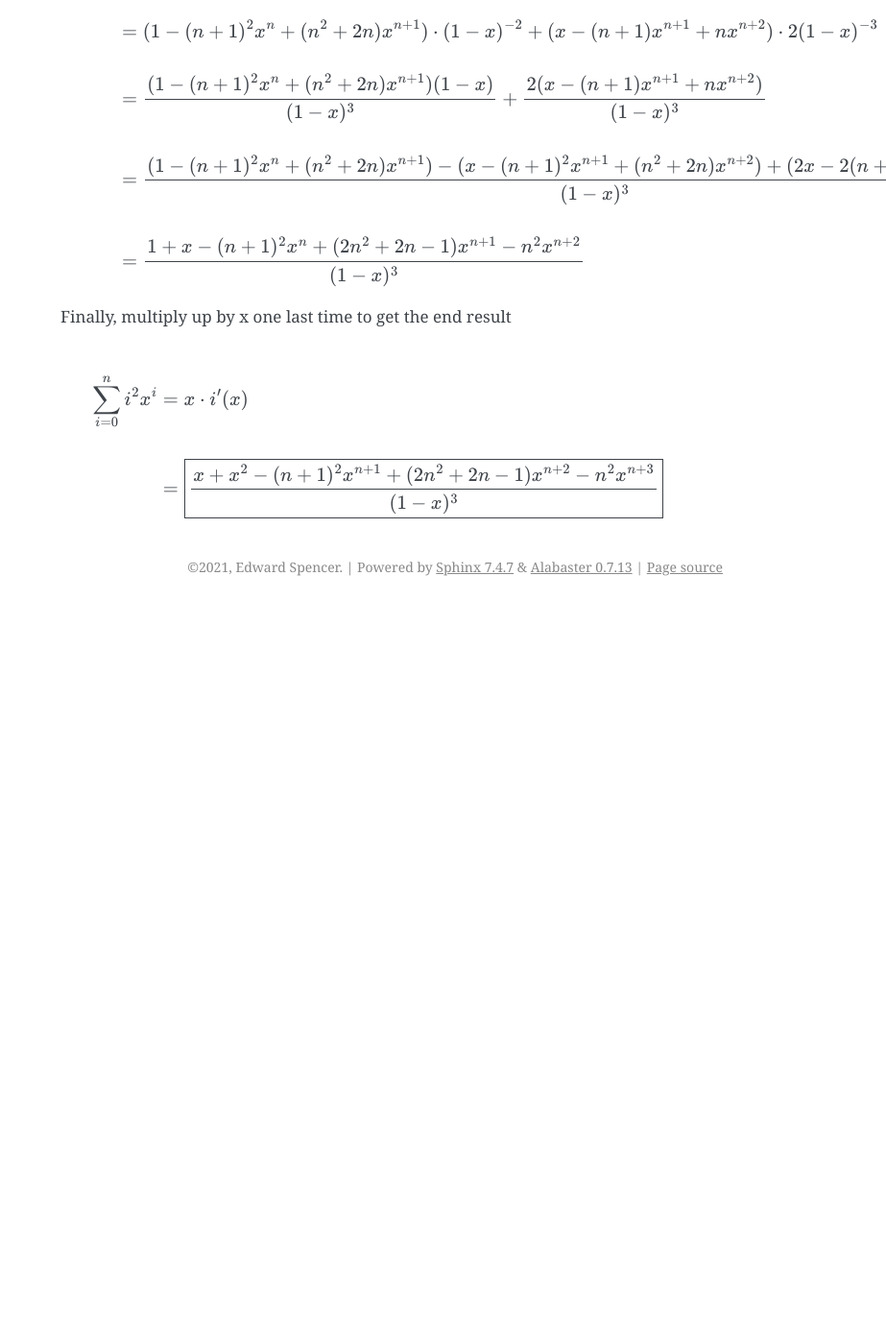
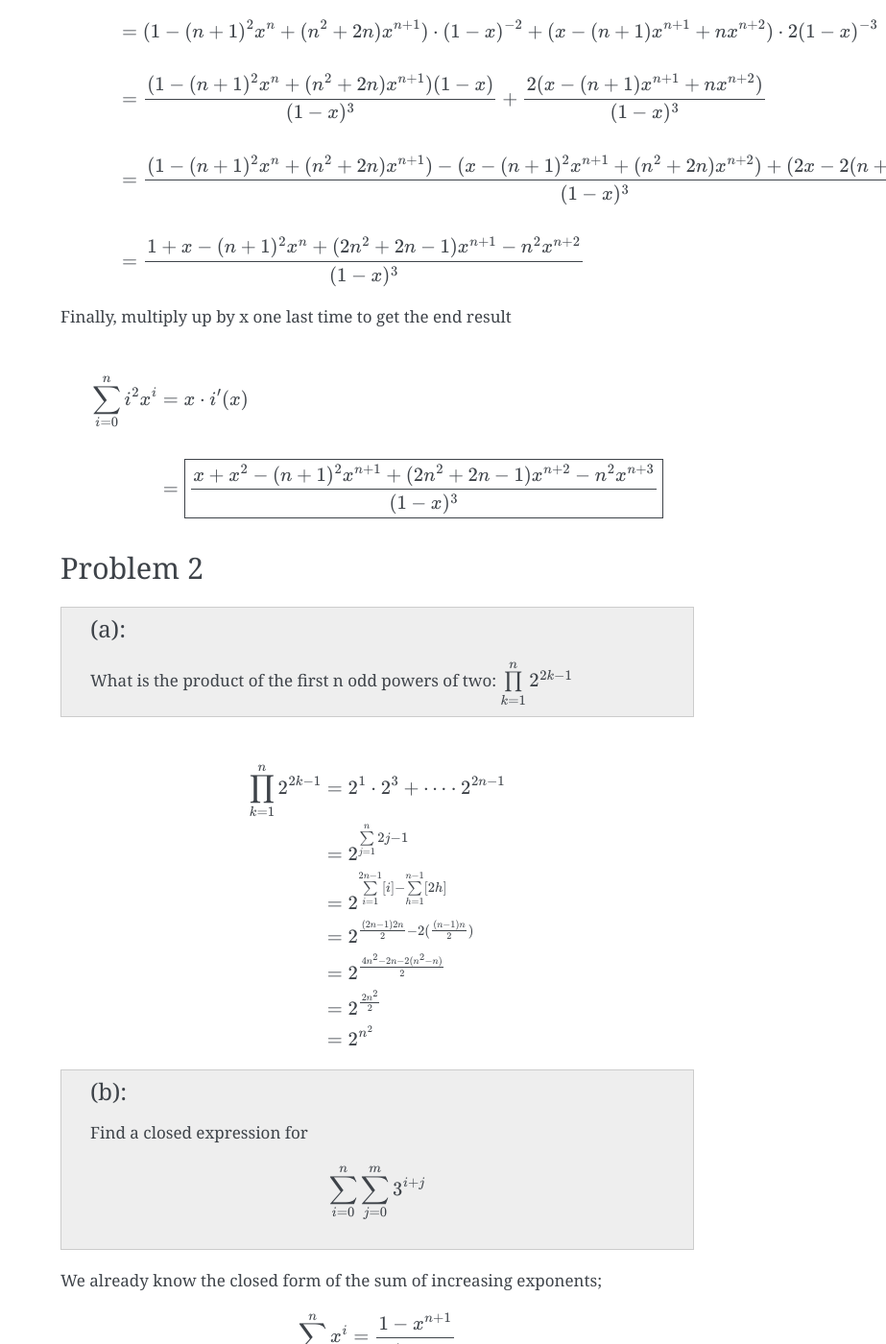
Before and after one commit to edi-spaghetti/mathematical-, a Sphinx documentation site: the page built from source/assignments/sums_and_asymptotics.rst, in a window 1280 px wide and 1400 px high, scrolled down 3844 px. Shown: the whole window at 96% size, without its empty margins (357-1280 px from the left). Built offline with Sphinx 7.4.7, drawn with Linux system fonts in a browser that asks for light colours; before the commit the page ends 4474 px from its top, so only the background shows below that; some of the changed text lies outside the part shown.

Commit message:
Assignment 7 Problem 2

```diff
--- a/source/assignments/sums_and_asymptotics.rst
+++ b/source/assignments/sums_and_asymptotics.rst
@@ -223,3 +223,127 @@ Finally, multiply up by x one last time to get the end result
 	&= \boxed{{x + x^2 - (n+1)^2x^{n+1} + (2n^2 + 2n - 1)x^{n+2} - n^2x^{n+3} \over (1 - x)^3}}
 
 	\end{aligned}
+
+Problem 2
+---------
+
+.. admonition:: (a)
+
+	What is the product of the first n odd powers of two: :math:`\prod\limits_{k=1}^{n} 2^{2k-1}`
+
+.. math::
+
+	\begin{aligned}
+
+	\prod\limits_{k=1}^{n} 2^{2k-1} &= 2^1 \cdot 2^3 + \dots \cdot 2^{2n-1}
+
+	&= 2^{\sum\limits_{j=1}^{n} 2j - 1}
+
+	&= 2^{\sum\limits_{i=1}^{2n - 1} \left[ i \right] - \sum\limits_{h=1}^{n - 1} \left[ 2h \right]}
+
+	&= 2^{{(2n - 1)2n \over 2} - 2({(n-1)n \over 2})}
+
+	&= 2^{4n^2 - 2n - 2(n^2 - n) \over 2}
+
+	&= 2^{2n^2 \over 2}
+
+	&= 2^{n^2}
+
+	\end{aligned}
+
+.. admonition:: (b)
+
+	Find a closed expression for
+
+	.. math::
+
+		\sum\limits_{i=0}^{n} \sum\limits_{j=0}^{m} 3^{i+j}
+
+We already know the closed form of the sum of increasing exponents;
+
+.. math::
+
+	\sum\limits_{i=0}^{n} x^i = {1-x^{n+1} \over 1 - x}
+
+We can use this to solve the closed form,
+
+.. math::
+
+	\begin{aligned}
+
+	\sum\limits_{i=0}^{n} \sum\limits_{j=0}^{m} 3^{i+j} &=
+		\sum\limits_{i=0}^{n} \left[ 3^i \cdot {1 - 3^{m+1} \over 1 - 3} \right]
+		\qquad && \text{apply sum of increasing exponents formula to inner sum}
+
+	&= {1 - 3^{m+1} \over 1 - 3} \cdot \sum\limits_{i=0}^{n} 3^i
+		\qquad && \text{closed sum is no longer bound to i}
+
+	&= {1 - 3^{m+1} \over 1 - 3} \cdot {1 - 3^{n+1} \over 1 - 3}
+		\qquad && \text{apply the SIE formula again}
+
+	&= {1 - 3^{n+1} - 3^{m+1} + 3^{n+m+2} \over 4}
+		\qquad && \text{tidy up}
+
+	\end{aligned}
+
+.. admonition:: (c)
+
+	Find a closed expression for
+
+	.. math::
+
+		\sum\limits_{i}^{n} \sum\limits_{j}^{n} (i + j)
+
+We already know the sum of incrementing integers,
+
+.. math::
+
+	\sum\limits_{i=1}^n i = {n(n+1) \over 2}
+
+We can apply this first to the innner sum, then work outwards;
+
+.. math::
+
+	\begin{aligned}
+
+	\sum\limits_{i}^{n} \sum\limits_{j}^{n} (i + j) &= \sum\limits_{i=1}^{n} \left[ in + {n(n+1) \over 2}\right]
+
+	&= n({n(n+1) \over 2}) + \sum\limits_{i=1}^n in
+
+	&= {n^3 + n^2 \over 2} + {n^3 + n^2 \over 2}
+
+	&= n^3 + n^2
+
+	\end{aligned}
+
+.. admonition:: (d)
+
+	Find a closed expression for
+
+	.. math::
+
+		\prod\limits_{i=1}^n \prod\limits_{j=1}^n 2^i \cdot 3^j
+
+.. math::
+
+	\begin{aligned}
+
+	\prod\limits_{i=1}^n \prod\limits_{j=1}^n 2^i \cdot 3^j &=
+		\prod\limits_{i=1}^n \left[ 2^{ni} \cdot \prod\limits_{j=1}^n 3^j \right]
+		\cr
+
+	&= \prod\limits_{i=1}^n \left[ 2^{ni} \cdot 3^{n(n+1) \over 2} \right]
+		\cr
+
+	&= \prod\limits_{i=1}^n \left[ 2^{ni} \right] \cdot (3^{n(n+1) \over 2})^n
+		\cr
+
+	&= 2^{\sum\limits_{i=1}^n ni} \cdot 3^{n^3 + n^2 \over 2}
+		\cr
+
+	&= 2^{n({n(n+1) \over 2})} \cdot 3^{n^3 + n^2 \over 2}
+		\cr
+
+	&= 2^{n^3 + n^2 \over 2} \cdot 3^{n^3 + n^2 \over 2}
+
+	\end{aligned}
```
